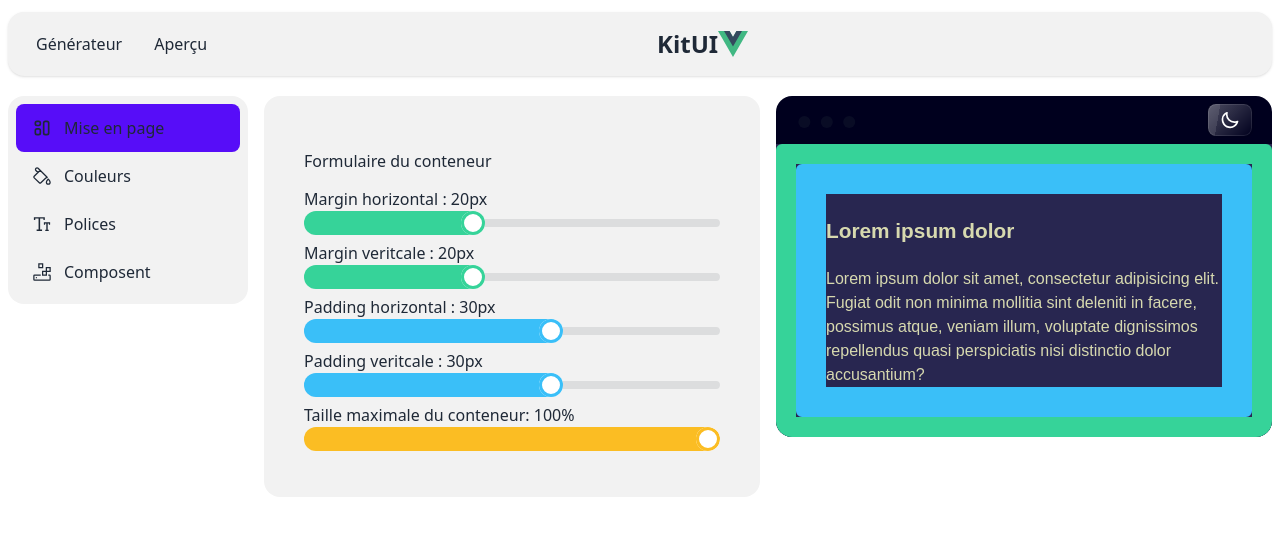
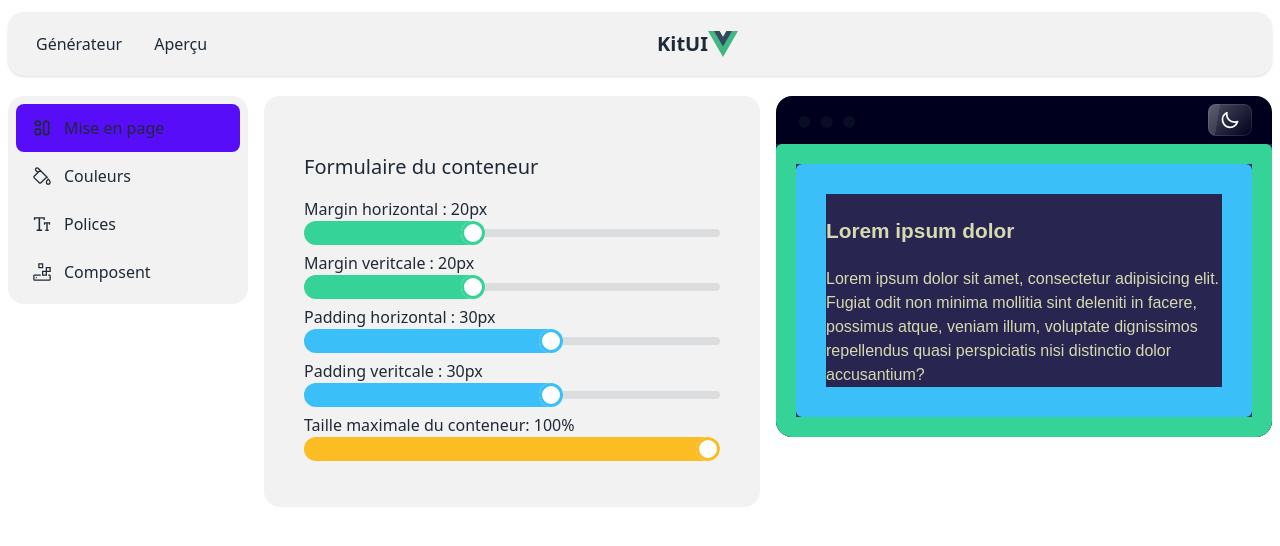
Before and after one commit to maximfefe/kitui, a Vue app in the folder vue-project/: page / in a window 1280 px wide. Shown: the top 546 px of the page. Built offline with nearby package versions, Linux system fonts and the light colour scheme.

Commit message:
title form

```diff
--- a/vue-project/src/components/Form/FormButton.vue
+++ b/vue-project/src/components/Form/FormButton.vue
@@ -1,6 +1,6 @@
 <template>
     <div class="rounded-box bg-base-200 p-10">
-        <h2>Formulaire des boutons</h2>
+        <h2 class="text-xl">Formulaire des boutons</h2>
         <form>
             <label for="size">Taille : {{fontSize}}px</label>
             <input type="range" id="size" class="range range-accent" v-model="fontSize" min="10" max="100">
--- a/vue-project/src/components/Form/FormCard.vue
+++ b/vue-project/src/components/Form/FormCard.vue
@@ -1,6 +1,6 @@
 <template>
     <div class="rounded-box bg-base-200 p-10">
-        <h2>Formulaire de carte</h2>
+        <h2 class="text-xl">Formulaire de carte</h2>
         <form>
             <label for="border-radius">Arrondi de bordure : {{borderRadius}}px</label>
             <input type="range" class="range range-secondary" id="border-radius" v-model="borderRadius" min="0" max="50">
--- a/vue-project/src/components/Form/FormColors.vue
+++ b/vue-project/src/components/Form/FormColors.vue
@@ -1,6 +1,6 @@
 <template>
     <div class="rounded-box bg-base-200 p-10">
-        <h2>Formulaire des couleurs</h2>
+        <h2 class="text-xl">Formulaire des couleurs</h2>
         <form>
             <label for="bg-color">Couleur sombre : {{darkColor}}</label><br>
             <input type="color" id="bg-color" class="rounded" v-model="darkColor">
--- a/vue-project/src/components/Form/FormContainer.vue
+++ b/vue-project/src/components/Form/FormContainer.vue
@@ -1,6 +1,6 @@
 <template>
     <div class="rounded-box bg-base-200 p-10">
-        <h2>Formulaire du conteneur</h2>
+        <h2 class="text-xl">Formulaire du conteneur</h2>
         <form>
             <label for="margin-y">Margin horizontal : {{marginX}}px</label><br>
             <input type="range" class="range range-success" id="margin-x" v-model="marginX" min="0" max="50">
--- a/vue-project/src/components/Form/FormFonts.vue
+++ b/vue-project/src/components/Form/FormFonts.vue
@@ -1,7 +1,7 @@
 <template>
     <div class="rounded-box bg-base-200 p-10">
-        <h2>Formulaire de police</h2>
-        <h3>Titre :</h3>
+        <h2 class="text-xl">Formulaire de police</h2>
+        <h3 class="text-lg">Titre :</h3>
         <label for="fontSize">Taille max : {{ titleFontSize }}px</label>
         <input class="range range-success" type="range" id="fontSize" v-model="titleFontSize" min="10" max="100">
         <br>
@@ -34,7 +34,7 @@
             <option value="800">800</option>
             <option value="900">900</option>
         </select>
-        <h3>Paragraphe :</h3>
+        <h3 class="text-lg">Paragraphe :</h3>
         <label for="textFontSize">Taille : {{ textFontSize }}px</label>
         <input class="range range-error" type="range" id="textFontSize" v-model="textFontSize" min="8" max="50">
         <br>
--- a/vue-project/src/components/StepForm.vue
+++ /dev/null
@@ -1,13 +0,0 @@
-<template>
-    <div class="flex content-center">
-      <ul class="steps w-3/5 m-auto	">
-            <!-- <li class="step step-primary">
-                <router-link active-class="bg-primary" to="/component/button">button</router-link>
-            </li>
-            <li class="step">
-                <router-link active-class="bg-primary" to="/component/card">card</router-link>
-            </li> -->
-        <slot name="content"></slot>
-      </ul>
-    </div>
-</template>
--- a/vue-project/src/stores/kitui.js
+++ b/vue-project/src/stores/kitui.js
@@ -45,7 +45,6 @@ export const useKituiStore = defineStore('kitui', {
         bouton:{
           fontSize: '20',
           backgroundColor: "#8274c8",
-          color: "#1b1924",
           borderRadius: '20',
           padding: '10',
           margin: '10'
--- a/vue-project/src/views/HomeView.vue
+++ b/vue-project/src/views/HomeView.vue
@@ -10,7 +10,6 @@ import ButtonComponent from '../components/Component/ButtonComponent.vue'
 import CardComponent from '../components/Component/CardComponent.vue'
 import PreviewColors from '../components/PreviewColors.vue'
 import PreviewTitle from '../components/PreviewTitle.vue'
-import StepForm from '../components/StepForm.vue'
 import SubNav from '../components/SubNav.vue'
 
 export default {
@@ -26,7 +25,6 @@ export default {
     PreviewTitle,
     ButtonComponent,
     CardComponent,
-    StepForm,
     SubNav
   }
 }
--- a/vue-project/tailwind.config.js
+++ b/vue-project/tailwind.config.js
@@ -3,16 +3,6 @@ module.exports = {
   daisyui: {
       // themes: ["light", "dark", "cupcake", "bumblebee", "emerald", "corporate", "synthwave", "retro", "cyberpunk", "valentine", "halloween", "garden", "forest", "aqua", "lofi", "pastel", "fantasy", "wireframe", "black", "luxury", "dracula", "cmyk", "autumn", "business", "acid", "lemonade", "night", "coffee", "winter"],
   },
-  theme: {
-    fontSize: {
-      sm: ['14px', '1.25rem'],
-      base: ['16px', '1.25rem'],
-      lg: ['20px', '1.25rem'],
-      xl: ['24px', '1.25rem'],
-      header: ['36px', '1.25rem'],
-
-    },
-  },
   content: ['./src/**/*.{vue,js,ts}'],
   plugins: [require('daisyui')],
 };
```
